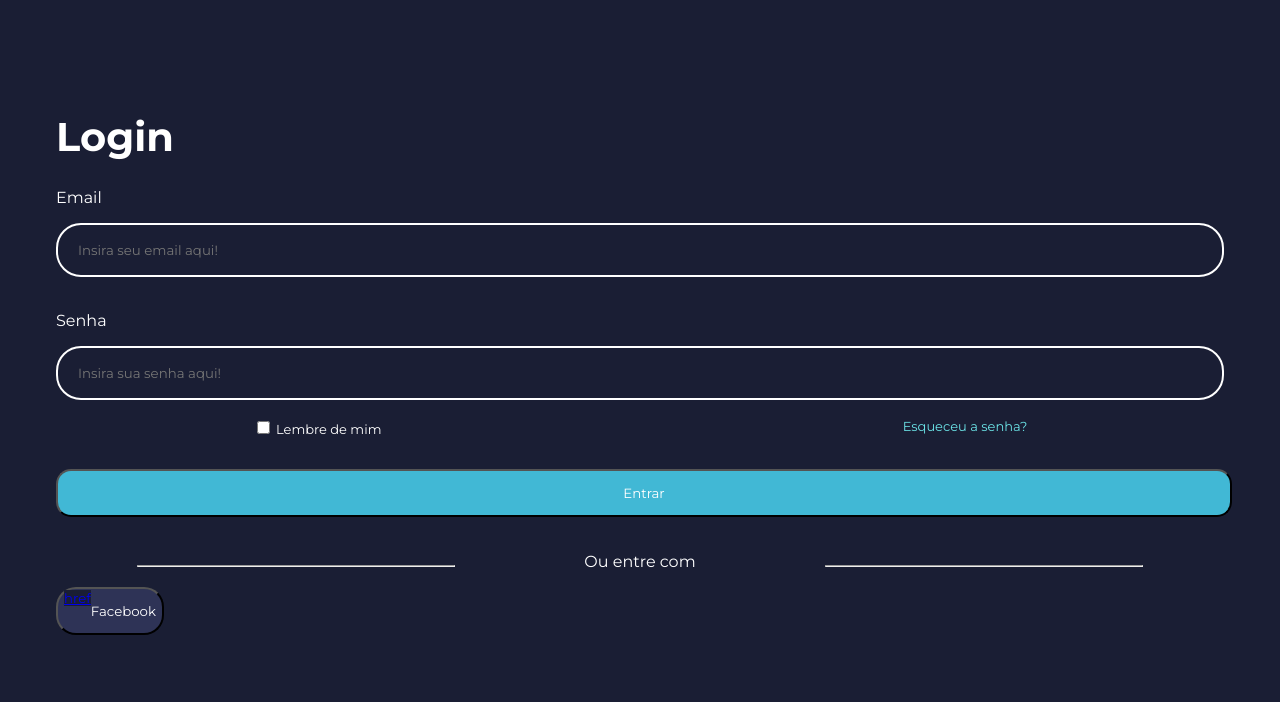
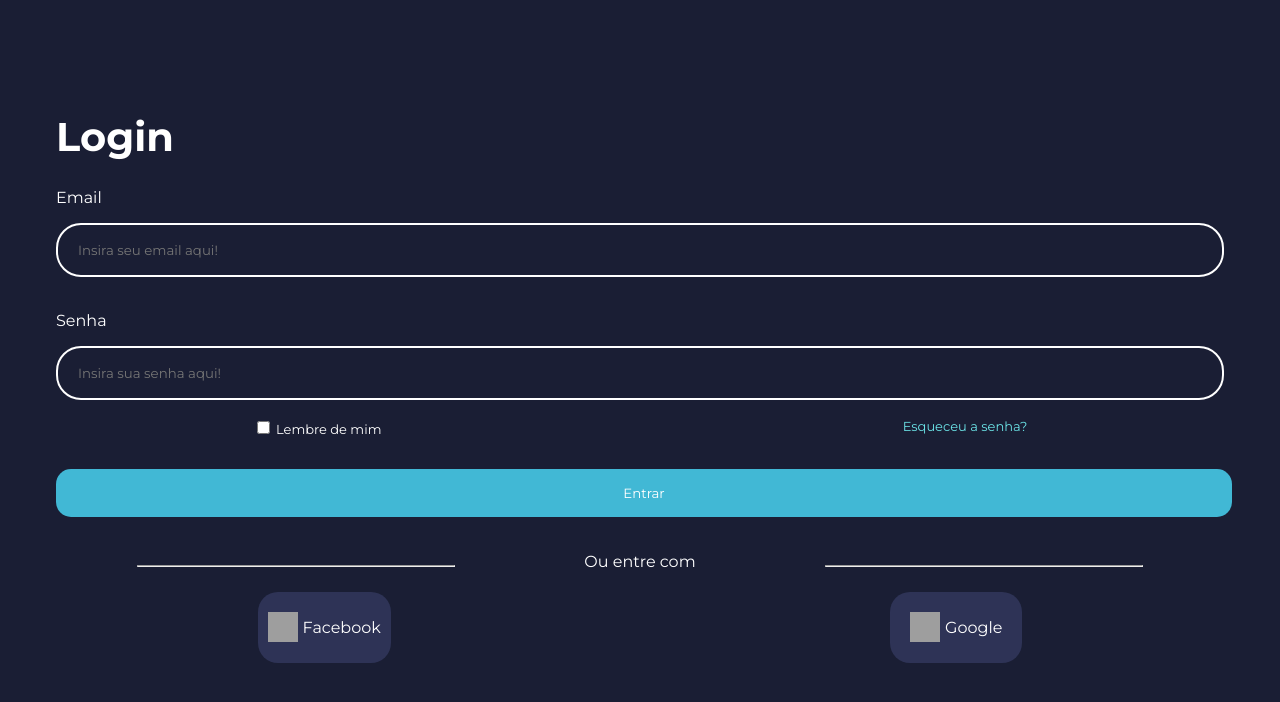
Before and after one commit to lucas-docha/Train.info-SA, a PHP site: page /TelaLogin.html in a window 1280 px wide. Shown: the top 702 px of the page. Run offline with PHP 8.4, Linux system fonts and the light colour scheme; grey boxes are pictures that could not be loaded.

Commit message:
sincronização geral - login e pagina principal

```diff
--- a/Tela principal/TelaPrincipal.css
+++ b/Tela principal/TelaPrincipal.css
@@ -25,7 +25,7 @@ h1 {
     font-weight: bolder;
 }
 
-/*título do hyperlink do login*/
+/*título de hyperlink*/
 h2 {
     font-family: "Montserrat", sans-serif;
     color: white;
--- a/Tela principal/TelaPrincipal.html
+++ b/Tela principal/TelaPrincipal.html
@@ -7,7 +7,7 @@
 
     <link href="https://cdn.jsdelivr.net/npm/bootstrap@5.3.6/dist/css/bootstrap.min.css" rel="stylesheet"
         integrity="sha384-4Q6Gf2aSP4eDXB8Miphtr37CMZZQ5oXLH2yaXMJ2w8e2ZtHTl7GptT4jmndRuHDT" crossorigin="anonymous">
-    <link rel="stylesheet" href="../TelaPrincipal.css">
+    <link rel="stylesheet" href="TelaPrincipal.css">
 
     <title>Tela</title>
 </head>
@@ -50,7 +50,7 @@
                             <li class="nav-item"><a class="nav-link" href="#avisos">Avisos</a></li>
                             <li class="nav-item"><a class="nav-link" href="#relatorio">Relatórios</a></li>
                             <br>
-                            <li class="nav-item"><a class="nav-link" href="#login"><h3><strong>Entrar</strong></h3></a></li>
+                            <li class="nav-item"><a class="nav-link" href="../tela login/TelaLogin.html"><h3><strong>Entrar</strong></h3></a></li>
                         </ul><!--o html do login será adicionado separadamente-->
                         </ul>
                     </div>
@@ -100,7 +100,7 @@
     <footer>
 
     </footer>
-    <script src="../TelaPrincipal.js"></script>
+    <script src="TelaPrincipal.js"></script>
     <script src="https://cdn.jsdelivr.net/npm/bootstrap@5.3.6/dist/js/bootstrap.bundle.min.js"
         integrity="sha384-j1CDi7MgGQ12Z7Qab0qlWQ/Qqz24Gc6BM0thvEMVjHnfYGF0rmFCozFSxQBxwHKO"
         crossorigin="anonymous"></script>
--- a/tela login/TelaLogin.css
+++ b/tela login/TelaLogin.css
@@ -7,8 +7,11 @@
     font-optical-sizing: auto;
 
     font-style: normal;
-    background-color:#1a1e34 ;
 
+}
+
+body {
+    background-color:#1a1e34;
 }
 
 .container {
@@ -59,8 +62,6 @@
     font-size: small;
     margin-top: 2rem;
     justify-content: space-around;
-
-
 }
 
 
@@ -86,3 +87,62 @@ a ::after{
     display: flex;
     align-items:baseline;
 }
+
+.facebook {
+    padding: 5px;
+    align-items: center;
+}
+
+.facebook p {
+    padding-left: 5px;
+    font-size: larger;
+}
+
+.facebook img {
+    padding-top: 10px;
+    width: 30px;
+    height: 30px;
+
+}
+
+.facebook button {
+    display: flex;
+    width: auto;
+    height: auto;
+    background-color: #2e3356;
+    border-radius: 20px;
+    border-style: none;
+    padding: 10px;
+}
+
+.google {
+    padding: 5px;
+    align-items: center;
+}
+
+.google p {
+    padding-left: 5px;
+    font-size: larger;
+}
+
+.google img {
+    padding-top: 10px;
+    width: 30px;
+    height: 30px;
+
+}
+
+.google button {
+    display: flex;
+    width: auto;
+    height: auto;
+    background-color: #2e3356;
+    border-radius: 20px;
+    border-style: none;
+    padding: 10px 20px;
+}
+
+.logar {
+    display: flex;
+    justify-content: space-around;
+}
--- a/tela login/TelaLogin.html
+++ b/tela login/TelaLogin.html
@@ -4,7 +4,7 @@
 <head>
     <meta charset="UTF-8">
     <meta name="viewport" content="width=device-width, initial-scale=1.0">
-    <link rel="stylesheet" href="../TelaLogin.css">
+    <link rel="stylesheet" href="./TelaLogin.css">
     <title>Tela de Login</title>
 </head>
 
@@ -38,7 +38,7 @@
         </div>
         <div class="botão" style="padding-top: 2rem; padding-left: 3rem; padding-right: 2.5rem;">
             <button type="submit"
-                style="color: white; background-color: #41b8d5; border-radius: 15px; width: 100%; height: 3rem; ;">Entrar</button>
+                style="color: white; background-color: #41b8d5; border-radius: 15px; width: 100%; height: 3rem; border-style: none;">Entrar</button>
         </div>
 
         <div>
@@ -48,18 +48,22 @@
                 <hr style="width: 25%; margin-top: 3rem; color:#bec2d0;">
             </div>
         </div>
-
-        <div class="facebook">
-            <button type="submit"
-                style="display: flex; width: auto; height: auto; margin-left: 3rem; background-color: #2e3356; border-radius: 20px;">
-                <a href="https://www.facebook.com/login/device-based/regular/login/?login_attempt=1" target="_blank" rel="noopener noreferrer"
-                    aria-label="Facebook">
-                    href
-                </a>
-                <p style="background-color: #2e3356; color: white;">Facebook</p>
-            </button>
+        <div class="logar">
+            <div class="facebook flex">
+                <button onclick="facebooklogin()">
+                    <img src="../imgens/facebook-icon.ico">
+                    <p style="background-color: #2e3356; color: white;">Facebook</p>
+                </button>
+            </div>
+            <div class="google flex">
+                <button onclick="googlelogin()">
+                    <img src="../imgens/google-icon.ico">
+                    <p style="background-color: #2e3356; color: white;">Google</p>
+                </button>
+            </div>
         </div>
     </div>
+    <script src="TelaLogin.js"></script>
 </body>
 
 </html>
--- /dev/null
+++ b/tela login/TelaLogin.js
@@ -0,0 +1,7 @@
+ function googlelogin() {
+            window.open("https://accounts.google.com/v3/signin/identifier?continue=https%3A%2F%2Fwww.google.com%3Fhl%3Dpt-PT&ec=GAlA8wE&hl=pt-PT&flowName=GlifWebSignIn&flowEntry=AddSession&dsh=S1678227823%3A1749223930685292", "_blank");
+        }
+
+function facebooklogin() {
+            window.open("https://pt-br.facebook.com/login/device-based/regular/login/", "_blank");
+        }
```
Also changed, not shown: imgens/facebook-icon.ico (added), imgens/google-icon.ico (added), tela login/imgens/facebook-icone-icon.ico (deleted).
